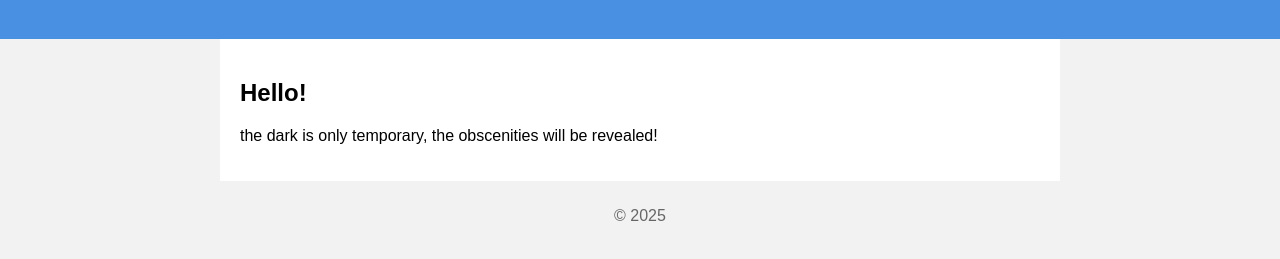
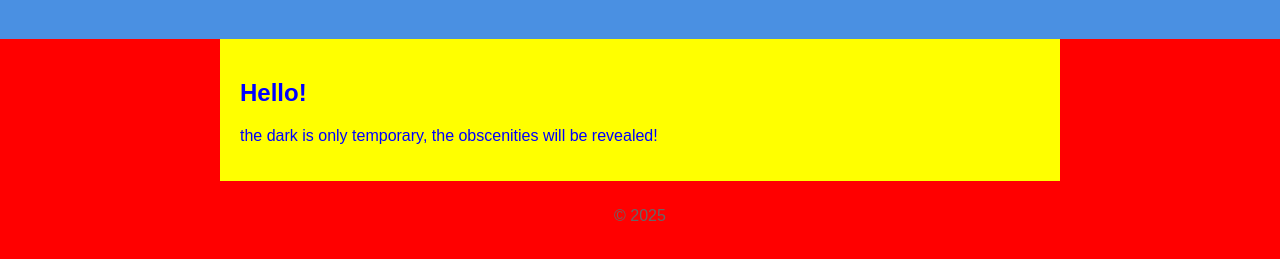
Before and after one commit to anbuck1234-ctrl/anbuck1234-ctrl.github.io, a plain HTML site: page index.html in a window 1280 px wide. Shown: the part 81-340 px from the top of the page. Drawn offline with Linux system fonts and the light colour scheme.

Commit message:
Update index.html

```diff
--- a/index.html
+++ b/index.html
@@ -9,7 +9,7 @@
             font-family: Arial, sans-serif;
             margin: 0;
             padding: 0;
-            background: #f2f2f2;
+            background: red; /* Page background is red */
         }
         header {
             background: #4a90e2;
@@ -21,7 +21,8 @@
             padding: 20px;
             max-width: 800px;
             margin: auto;
-            background: white;
+            background: yellow; /* Main content background is yellow */
+            color: blue; /* Main content text color is blue */
         }
         footer {
             text-align: center;
```
